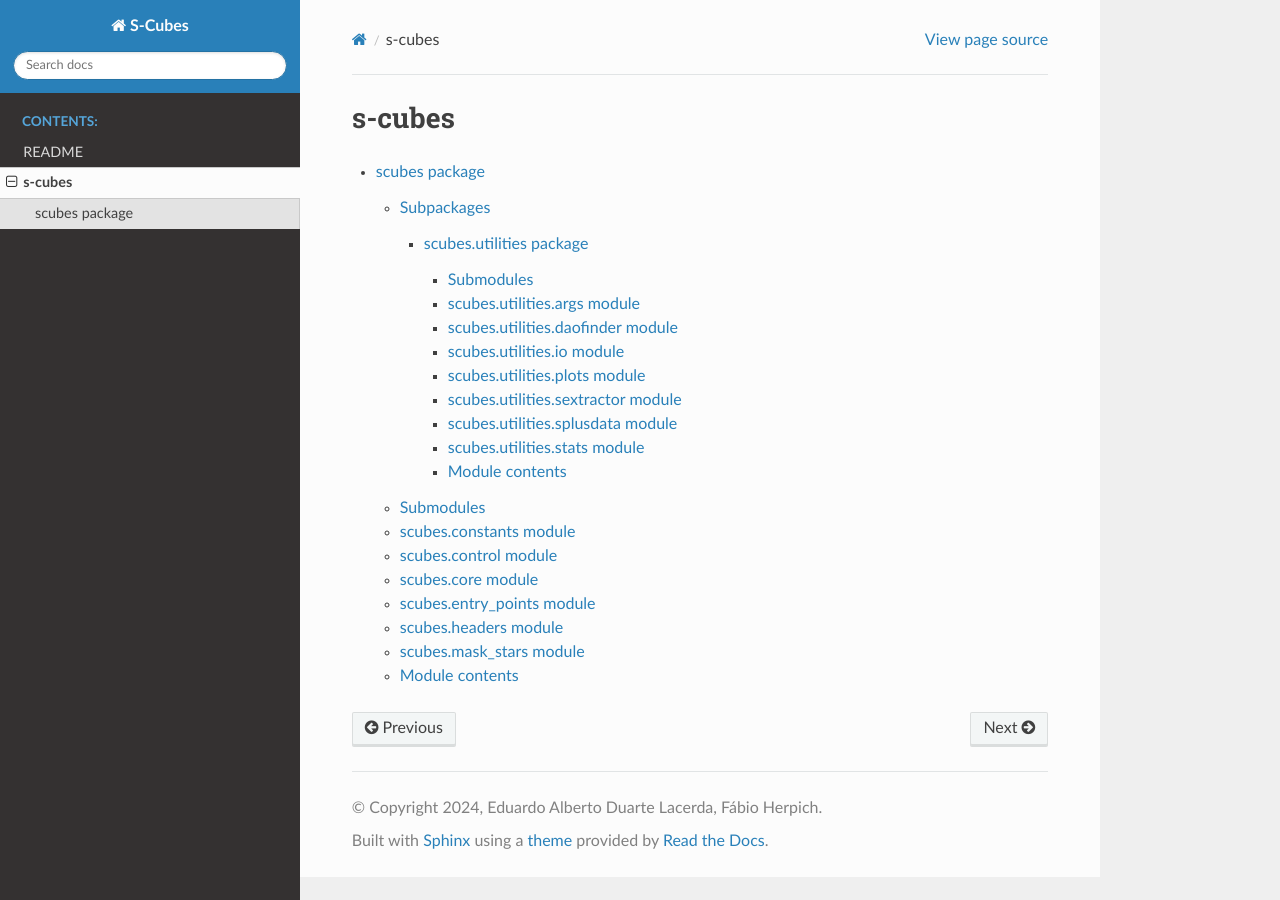
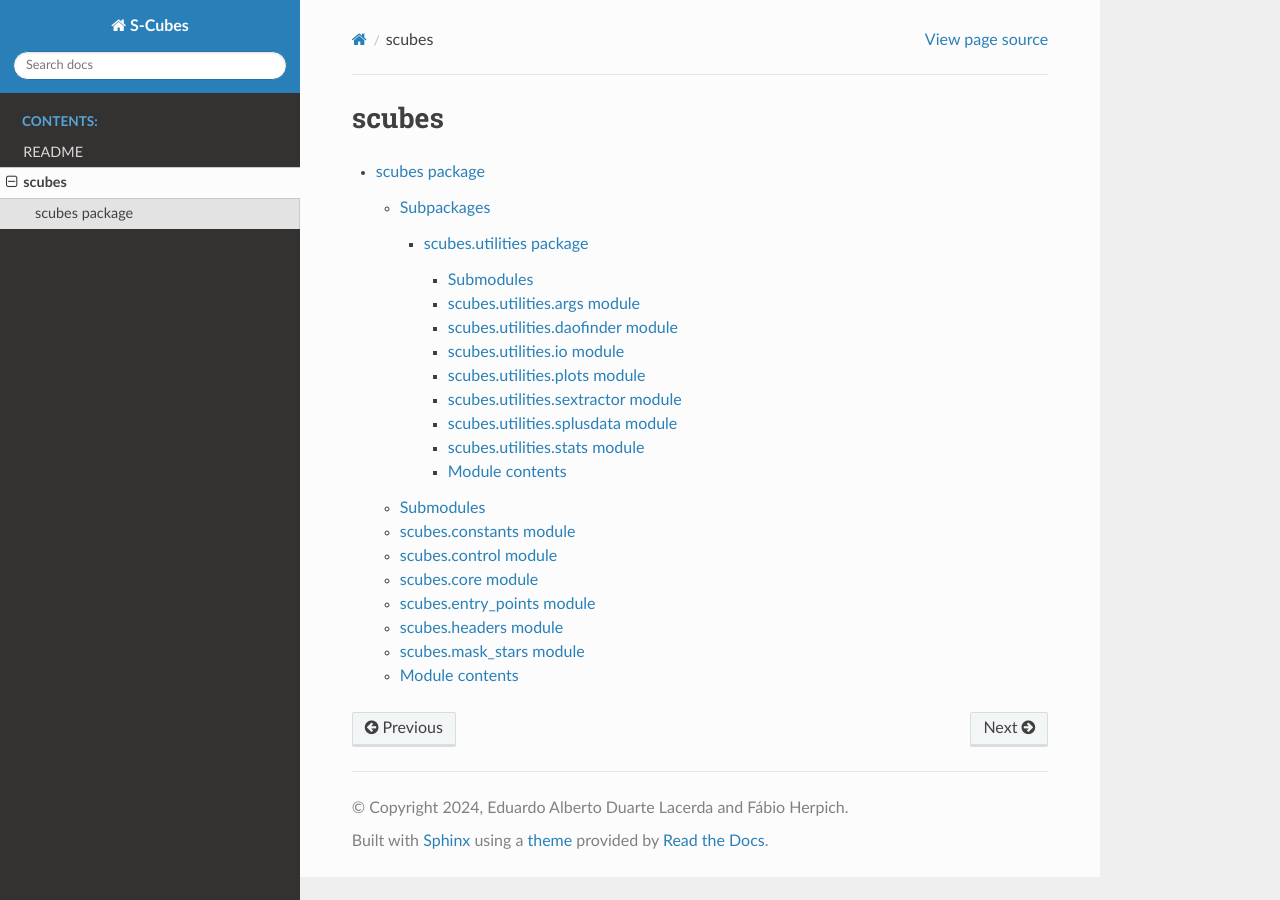
Before and after one commit to elacerda/s-cubes, a Sphinx documentation site: the page built from docs/modules.rst, in a window 1280 px wide. Built offline with Sphinx 7.4.7 and the Read the Docs theme 2.0.0, drawn with Linux system fonts in a browser that asks for light colours.

Commit message:
update documentation

```diff
--- a/docs/conf.py
+++ b/docs/conf.py
@@ -12,8 +12,8 @@ import sphinx_rtd_theme
 sys.path.insert(0, os.path.abspath('../'))
 
 project = 'S-Cubes'
-copyright = '2024, Eduardo Alberto Duarte Lacerda, Fábio Herpich'
-author = 'Eduardo Alberto Duarte Lacerda, Fábio Herpich'
+copyright = '2024, Eduardo Alberto Duarte Lacerda and Fábio Herpich'
+author = 'Eduardo Alberto Duarte Lacerda and Fábio Herpich'
 release = '0.13.0-beta'
 
 # -- General configuration ---------------------------------------------------
@@ -22,7 +22,7 @@ release = '0.13.0-beta'
 extensions = [
     'sphinx.ext.autodoc',
     'sphinx_rtd_theme',
-    'sphinx.ext.napoleon',
+#    'sphinx.ext.napoleon',
 ]
 
 templates_path = ['_templates']
--- a/docs/modules.rst
+++ b/docs/modules.rst
@@ -1,5 +1,5 @@
-s-cubes
-=======
+scubes
+======
 
 .. toctree::
    :maxdepth: 4
```
Also changed, not shown: docs/README.rst (line endings or trailing spaces), 1 other file.
